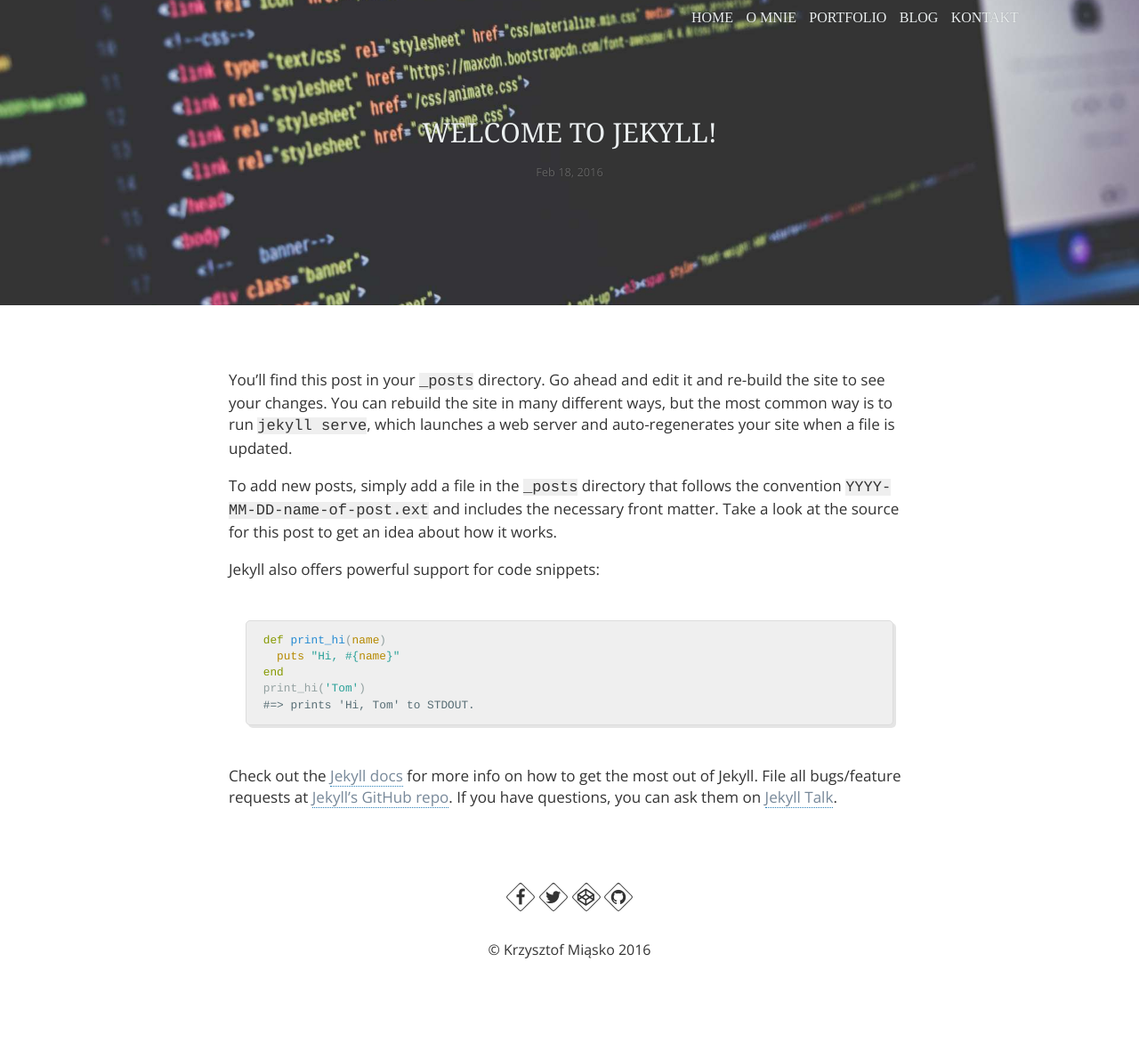
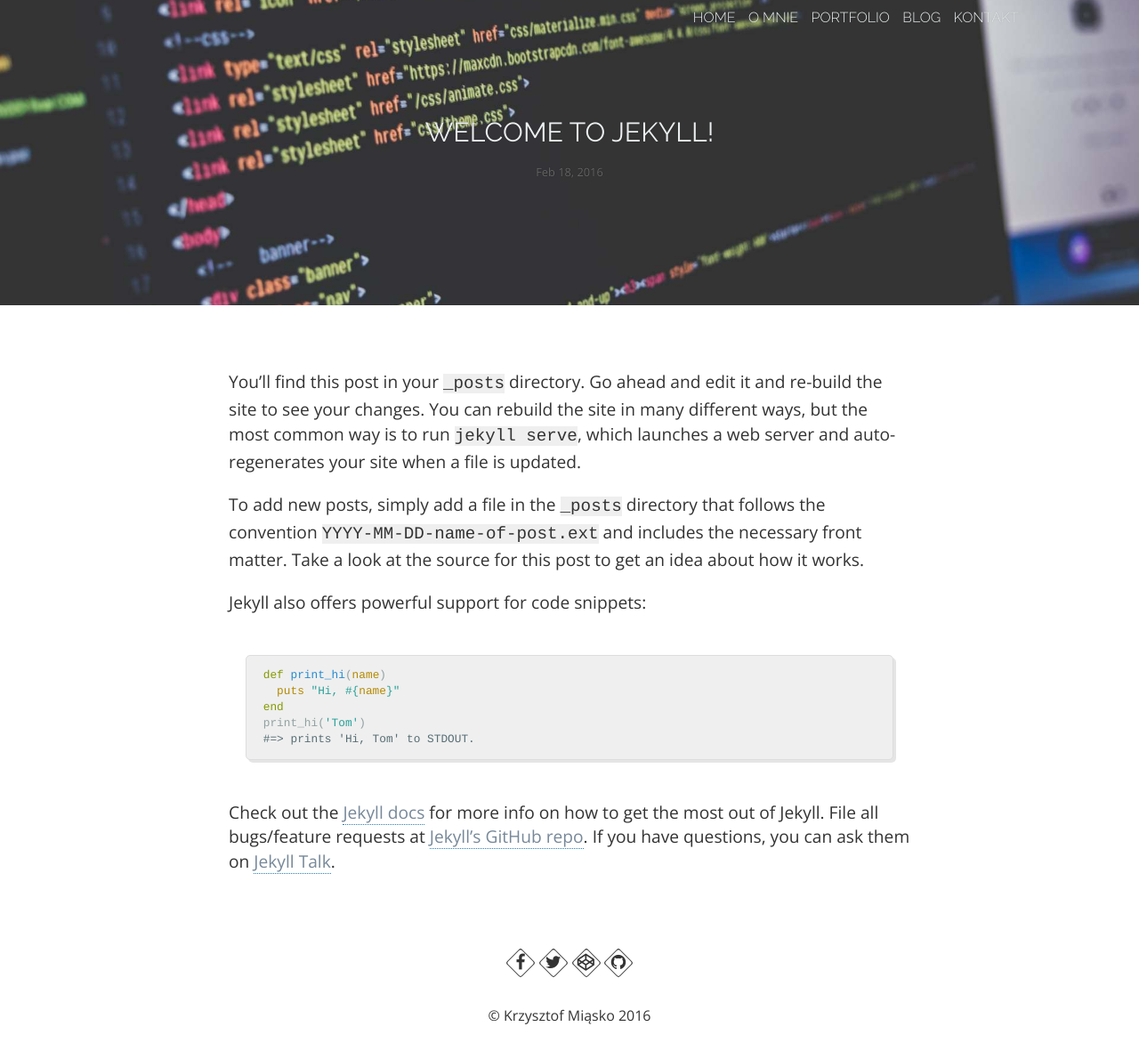
Before and after one commit to kmiasko/kmiasko.github.io, a Jekyll site: the page built from _posts/2016-02-18-welcome-to-jekyll.markdown, in a window 1280 px wide and 1200 px high. Shown: the top 1190 px of the window at 89% size. Built offline with Jekyll 4.4.1, drawn with Linux system fonts in a browser that asks for light colours; comment, search, counter and statistics services are not loaded.

Commit message:
blog post font change, add truncated post to post list

```diff
--- a/_includes/head.html
+++ b/_includes/head.html
@@ -4,10 +4,11 @@
   <meta content="True" name="HandheldFriendly">
   <meta name="viewport" content="width=device-width, initial-scale=1.0, maximum-scale=1.0, user-scalable=0">
   <meta name="description" content="{% if page.excerpt %}{{ page.excerpt | strip_html | strip_newlines | truncate: 160 }}{% else %}{{ site.description }}{% endif %}">
-  <!-- <link rel="stylesheet" href="{{ "/css/main.css" | prepend: site.baseurl }}"> -->
-  <link rel="stylesheet" href="{{ "/vendor/main.css" | prepend: site.baseurl }}">
+  <link rel="stylesheet" href="{{ "/css/main.css" | prepend: site.baseurl }}">
+  <!-- <link rel="stylesheet" href="{{ "/vendor/main.css" | prepend: site.baseurl }}"> -->
   <link rel="canonical" href="{{ page.url | replace:'index.html','' | prepend: site.baseurl | prepend: site.url }}">
   <link rel="alternate" type="application/rss+xml" title="{{ site.title }}" href="{{ "/feed.xml" | prepend: site.baseurl | prepend: site.url }}">
   <link rel="apple-touch-icon" href="apple-touch-icon.png">
   <link href="https://fonts.googleapis.com/css?family=Open+Sans:300,400,400i,700,800" rel="stylesheet">
+  <link href="https://fonts.googleapis.com/css?family=Raleway:300,300i,400,400i,700" rel="stylesheet">
 </head>
--- a/_sass/_layout.sass
+++ b/_sass/_layout.sass
@@ -117,6 +117,7 @@
   margin: modular-scale(7) auto
   background: url('/img/phone_min.jpg') center center
   background-size: cover
+  background-attachment: fixed
   color: #fff
   text-shadow: 0 0 1px rgba(0,0,0,0.4)
 
@@ -358,6 +359,7 @@
 
   h2
     font-size: modular-scale(2)
+    margin-bottom: 0
     a
       color: $pickledBluewood
 
@@ -369,6 +371,7 @@
 
   .post-meta
     font-size: modular-scale(0)
+    display: block
 
 
 .blog-post
@@ -403,6 +406,13 @@
 
     .post-content > p
       font-size: modular-scale(1)
+      font-weight: 300
+
+@media all and (min-width: 800px)
+
+  .blog-post .post-main .post-content > p
+    font-size: 1.2em
+    line-height: 1.45
 
 figure.highlight
   font-size: modular-scale(0)
--- a/blog.html
+++ b/blog.html
@@ -15,6 +15,7 @@
           <a class="post-link" href="{{ post.url | prepend: site.baseurl }}">{{ post.title }}</a>
         </h2>
         <span class="post-meta">{{ post.date | date: "%b %-d, %Y" }}</span>
+        <p class="post-short">{{ post.content | strip_html | truncatewords: 40 }}</p>
       </li>
       {% endfor %}
     </ul>
--- a/index.html
+++ b/index.html
@@ -103,7 +103,7 @@
         <figure><a href="{{ post.url | prepend: site.baseurl }}"><img src="{{ post.image | prepend: site.baseurl }}" alt="Blog Post"></a></figure><a href="{{ post.url | prepend: site.baseurl }}">
           <h3>{{ post.title }}</h3></a><span class="date">{{ post.date | date: "%b %-d, %Y" }}</span>
       </header>
-      <p class="post-content">{{ post.content | strip_html | truncatewords: 40 }}</p>
+      <p class="post-content">{{ post.content | strip_html | truncatewords: 20 }}</p>
     </article>
     {% endfor %}
   </section>
```
